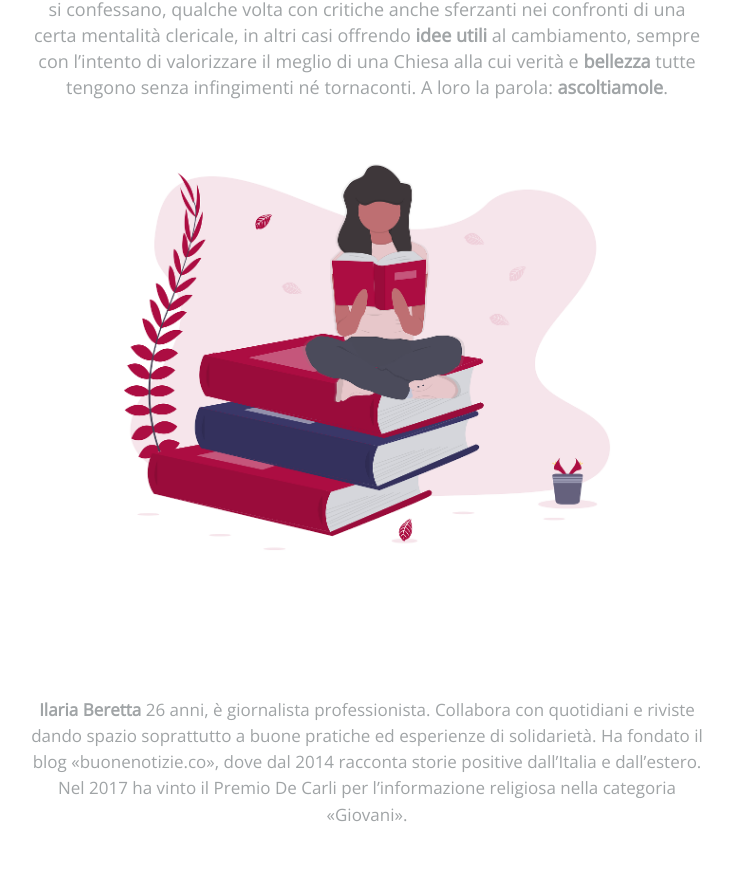
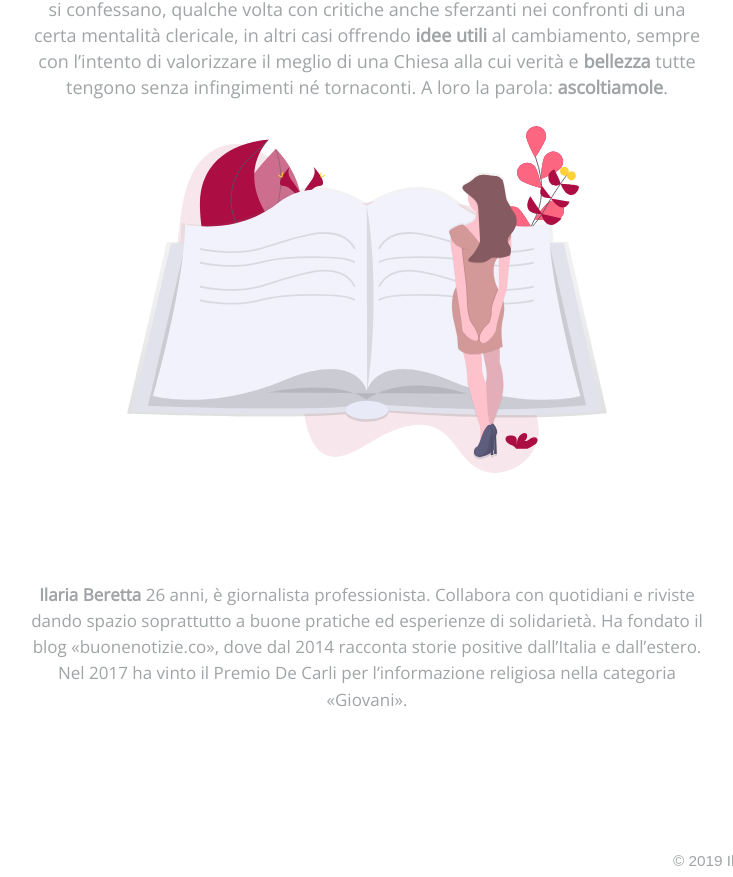
Before and after one commit to manzinello/quello-che-le-donne-non-dicono-alla-chiesa, a Gatsby site: page / in a window 1280 px wide. Shown: the part 1577-2454 px from the top of the page, without its empty margins (273-1006 px from the left). Built offline with nearby package versions, Linux system fonts and the light colour scheme; Gatsby itself is replaced by a stand-in of ours.

Commit message:
modificata l'illustazione

```diff
--- a/src/components/content.js
+++ b/src/components/content.js
@@ -1,6 +1,6 @@
 import React from "react"
 
-import book from "../images/undraw_book_lover_mkck.png"
+import book from "../images/undraw_Bibliophile_hwqc.svg"
 import SectionHeader from "./section-header"
 import { COLORS } from "../styles/constants"
 
@@ -49,7 +49,11 @@ const Content = () => (
       }}
     >
       <div>
-        <img src={book} alt="a blank card floating over colorful graphics" />
+        <img
+          src={book}
+          style={{ width: "80%" }}
+          alt="Quello che le donne non dicono alla chiesa"
+        />
       </div>
     </content>
   </div>
--- a/src/components/footer.js
+++ b/src/components/footer.js
@@ -8,7 +8,6 @@ const Footer = ({ siteTitle }) => (
     id="footer"
     style={{
       padding: "1rem",
-      backgroundColor: COLORS.lightGray,
     }}
   >
     <div
--- a/src/components/layout.js
+++ b/src/components/layout.js
@@ -37,7 +37,7 @@ const Layout = ({ children }) => (
               style={{
                 position: "fixed",
                 zIndex: -1,
-                opacity: 0.08,
+                opacity: 0.05,
                 top: 0,
                 bottom: 0,
                 left: 0,
```
Also changed, not shown: src/images/undraw_Bibliophile_hwqc.svg (added).
